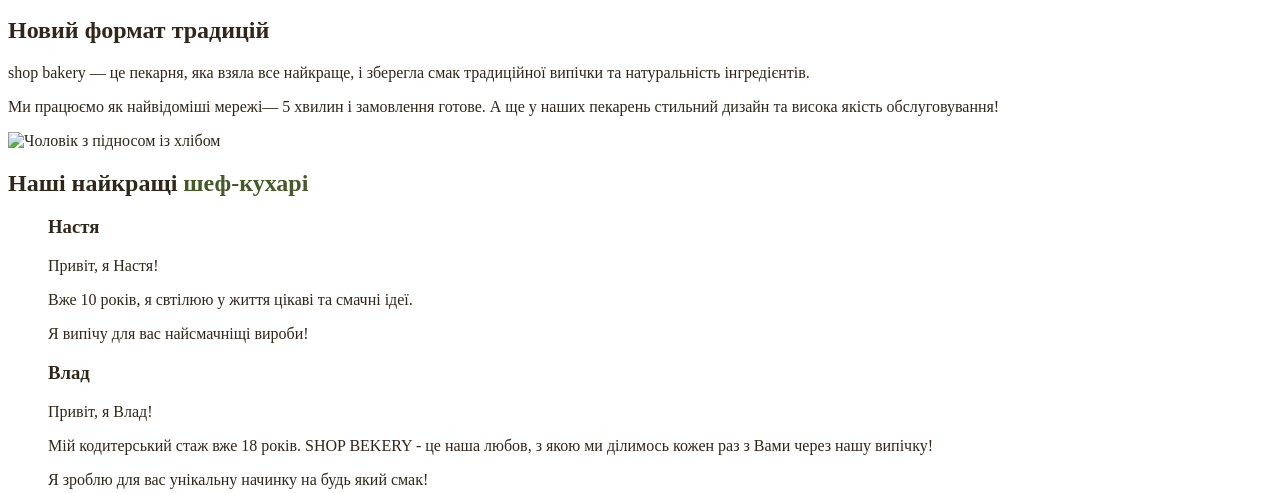
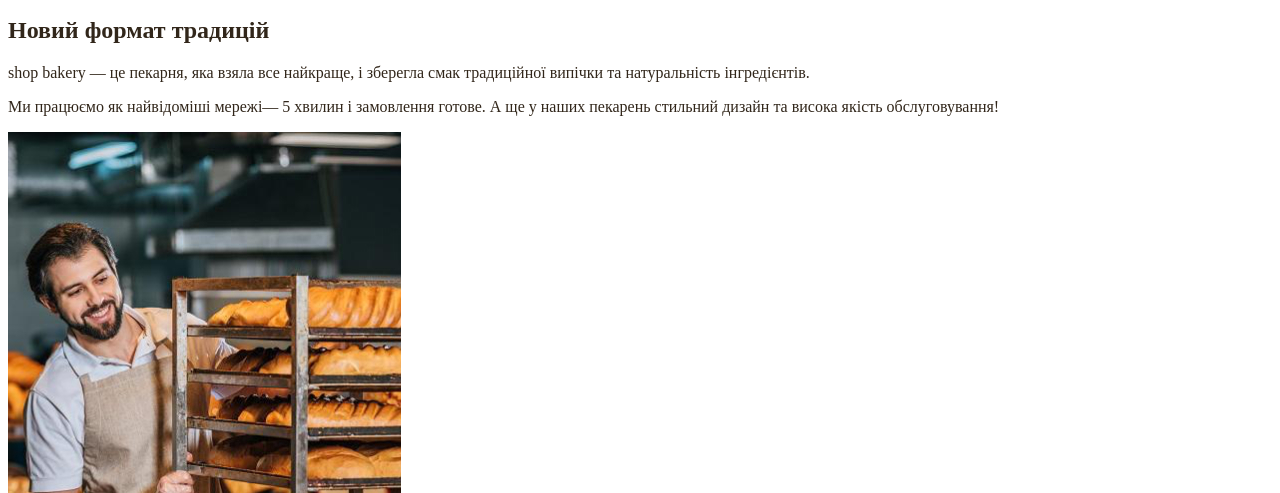
Before and after one commit to ataliia/genius-test, a plain HTML site: page index.html in a window 1280 px wide. Shown: the part 307-800 px from the top of the page. Drawn offline with Linux system fonts and the light colour scheme; the site is published under a folder, as on GitHub Pages, so addresses that start at the root find nothing.

Commit message:
Add files via upload

```diff
--- a/index.html
+++ b/index.html
@@ -41,7 +41,7 @@
           <span>5 хвилин і замовлення готове.</span>
           А ще у наших пекарень стильний дизайн та висока якість обслуговування!
         </p>
-        <img src="/imeges/baker-man.jpg" alt="Чоловік з підносом із хлібом" />
+        <img src="./imeges/baker-man.jpg" alt="Чоловік з підносом із хлібом" />
       </section>
       <section id="chefs-section">
         <h2 class="section-title">
```
